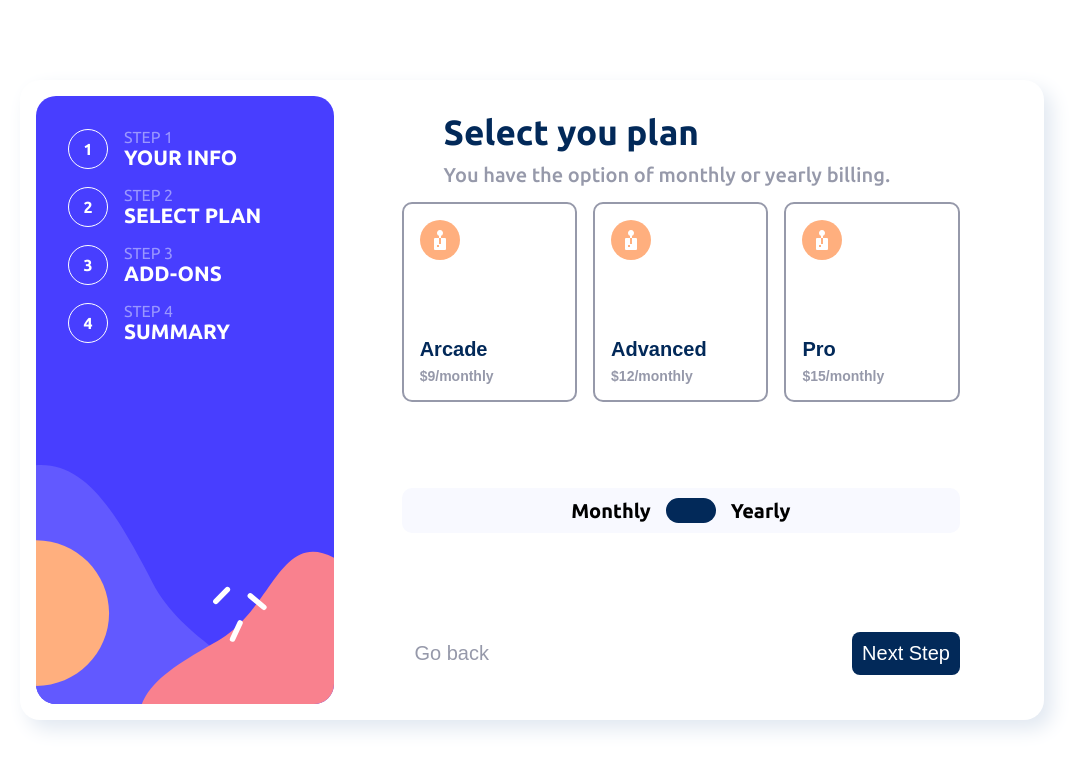
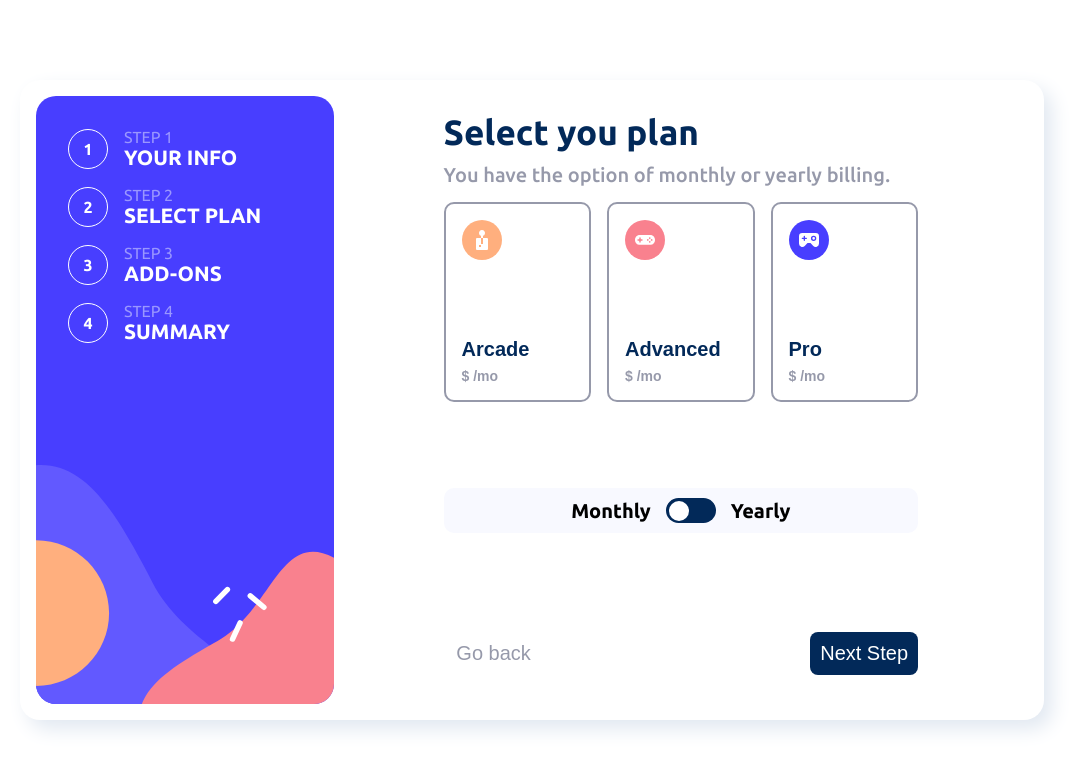
Before and after one commit to Pe-KaY/multi-step-form, an Angular app: page /plan in a window 1280 px wide. Shown: the top 770 px of the page, without its empty margins (108-1193 px from the left). Built offline with nearby package versions, Linux system fonts and the light colour scheme.

Commit message:
plan component template major updates

```diff
--- a/src/app/plan/plan.component.html
+++ b/src/app/plan/plan.component.html
@@ -6,17 +6,31 @@
     </div>
 
     <!-- form updates -->
-    <form [formGroup]="PlanSelectionForm" (ngSubmit)="nextStep()">
+    <form class="form" [formGroup]="PlanSelectionForm" (ngSubmit)="nextStep()">
       <div class="planDiv">
         @for (plan of plans; track $index) {
 
-        <button class="plan">
+        <button
+          class="plan"
+          type="button"
+          [class.selected]="
+            PlanSelectionForm.get('selectedPlan')?.value === plan.name
+          "
+          (click)="selectPlan(plan.name)"
+        >
           <div class="plan-type__img">
-            <img src="../../assets/icon-arcade.svg" alt="arcade icon" />
+            <img [src]="plan.icon" [alt]="plan.name + ' icon'" />
           </div>
           <div class="plan-type__text">
             <p class="name">{{ plan.name }}</p>
-            <p class="amount">{{ plan.price }}/{{ billingPeriod }}</p>
+            <p class="amount">
+              ${{
+                billingPeriod === "monthly"
+                  ? plan.priceMonthly
+                  : plan.priceYearly
+              }}
+              /{{ billingPeriod === "monthly" ? "mo" : "yr"}}
+            </p>
             @if (billingPeriod === 'yearly') {
             <p class="duration">12 months free</p>
             }
@@ -58,20 +72,23 @@
       <div class="options-container">
         <div class="options">
           <span>Monthly</span>
-          <div class="toggle">
-            <!-- <input
+          <div class="toggle" (click)="toggleBillingPeriod()">
+            <input
               type="radio"
               formControlName="billingPeriod"
               value="monthly"
-              (change)="onBillingPeriodChange()"
-            /> -->
+              [checked]="billingPeriod === 'monthly'"
+            />
             <input
               type="radio"
               formControlName="billingPeriod"
               value="yearly"
-              (change)="onBillingPeriodChange()"
+              [checked]="billingPeriod === 'yearly'"
             />
-            <!-- <span class="toggle-btn"></span> -->
+            <span
+              class="toggle-btn"
+              [class.yearly]="billingPeriod === 'yearly'"
+            ></span>
           </div>
           <span>Yearly</span>
         </div>
@@ -84,7 +101,7 @@
           <button
             class="btn nextStep"
             type="submit"
-            [disabled]="PlanSelectionForm.invalid"
+            [disabled]="!PlanSelectionForm.valid"
           >
             Next Step
           </button>
```
